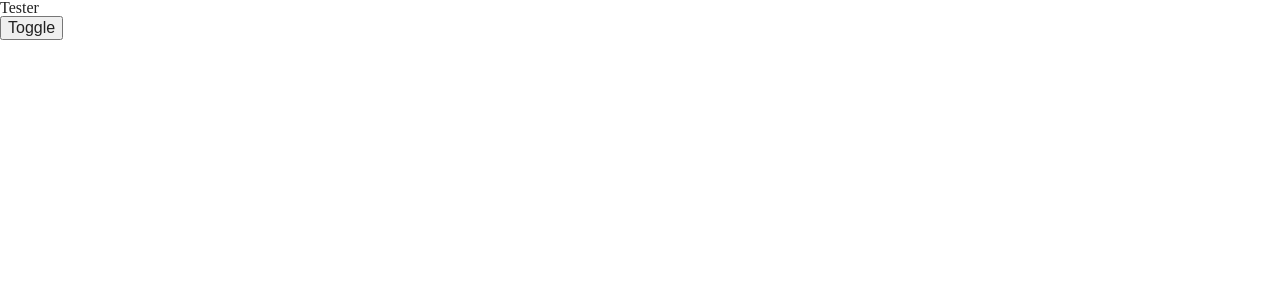
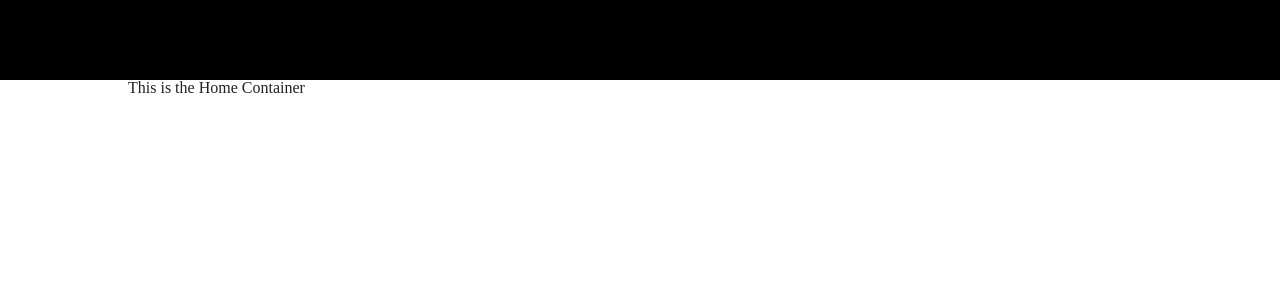
Before and after one commit to vincent-schmitt/MERN_PWA_ts_boilerplate, a React app: page / in a window 1280 px wide. Shown: the top 300 px of the page. Built offline with nearby package versions, Linux system fonts and the light colour scheme; the HTML template or start-up script is replaced by a standard one.

Commit message:
daily changes

```diff
--- a/src/client/src/App.tsx
+++ b/src/client/src/App.tsx
@@ -1,31 +1,26 @@
 import * as React from "react";
+import { Route, Switch } from "react-router-dom";
 
 import LoadableComponent from "./utils/Loadable";
 
-const Test = LoadableComponent(() => import("./components/test"));
+//
+
+import Nav from "./components/Nav";
+import Page from "./components/Page";
+
+// Pages
+import Home from "./Pages/Home";
 
 export interface AppProps {}
 
 const App: React.SFC<AppProps> = () => {
-  const message = "hello";
-  const [show, setShow] = React.useState(false);
-  const onClick = (e: React.MouseEvent<HTMLButtonElement>) => {
-    fetch("http://localhost:5000/api/example")
-      .then(res => res.json())
-      .then(res => {
-        setShow(!show);
-        console.log(res);
-      })
-      .catch(err => console.log(err));
-  };
   return (
-    <div>
-      <h1>Tester</h1>
-      <div>
-        <button onClick={onClick}>Toggle</button>
-      </div>
-      {show && <h1>{message}</h1>}
-    </div>
+    <Page>
+      <Nav />
+      <Switch>
+        <Route exact path="/" component={Home} />
+      </Switch>
+    </Page>
   );
 };
 
--- /dev/null
+++ b/src/client/src/Pages/Home/index.tsx
@@ -0,0 +1,11 @@
+import * as React from "react";
+
+import { Container } from "../../Theme/custom/Container";
+
+export interface HomeProps {}
+
+const Home: React.SFC<HomeProps> = () => {
+  return <Container>This is the Home Container</Container>;
+};
+
+export default Home;
--- /dev/null
+++ b/src/client/src/Theme/custom/Container.ts
@@ -0,0 +1,21 @@
+import styled from "styled-components";
+
+import { small, medium, large, xxl } from "./media";
+
+export const Container = styled.main`
+  min-height: 90vh;
+
+  margin: 0 auto;
+  ${small} {
+    width: 95vw;
+  }
+  ${medium} {
+    width: 90vw;
+  }
+  ${large} {
+    width: 85vw;
+  }
+  ${xxl} {
+    width: 80vw;
+  }
+`;
--- /dev/null
+++ b/src/client/src/Theme/custom/Nav.ts
@@ -0,0 +1,6 @@
+import styled from "styled-components";
+
+export const Header = styled.header`
+  height: 10vh;
+  background-color: black;
+`;
--- /dev/null
+++ b/src/client/src/Theme/custom/Page.ts
@@ -0,0 +1,7 @@
+import styled from "styled-components";
+
+export const PageWrapper = styled.div`
+  min-height: 100vh;
+  min-width: 100vw;
+  background-size: cover;
+`;
--- /dev/null
+++ b/src/client/src/Theme/custom/media.ts
@@ -0,0 +1,6 @@
+import { StyledComponentInnerAttrs } from "styled-components";
+
+export const small = `@media screen and (max-width: 576px)`;
+export const medium = `@media screen and (min-width: 577px) and (max-width: 892px)`;
+export const large = `@media screen and (min-width: 892px) and (max-width: 1199px)`;
+export const xxl = `@media screen and (min-width: 1200px)`;
--- /dev/null
+++ b/src/client/src/components/Nav/index.tsx
@@ -0,0 +1,15 @@
+import * as React from "react";
+import styled from "styled-components";
+
+// styles
+import { Header } from "../../Theme/custom/Nav";
+
+export interface NavProps {}
+
+const Brand = styled.h1``;
+
+const Nav: React.SFC<NavProps> = () => {
+  return <Header></Header>;
+};
+
+export default Nav;
--- /dev/null
+++ b/src/client/src/components/Page/index.tsx
@@ -0,0 +1,18 @@
+import * as React from "react";
+
+// styles
+import { PageWrapper } from "../../Theme/custom/Page";
+
+export interface PageProps {
+  background?: string;
+}
+
+const Page: React.SFC<PageProps> = ({ children, background }) => {
+  return (
+    <PageWrapper style={{ backgroundImage: background }}>
+      {children}
+    </PageWrapper>
+  );
+};
+
+export default Page;
```
Also changed, not shown: 1 other file (tests, documents, lock files or other folders).
